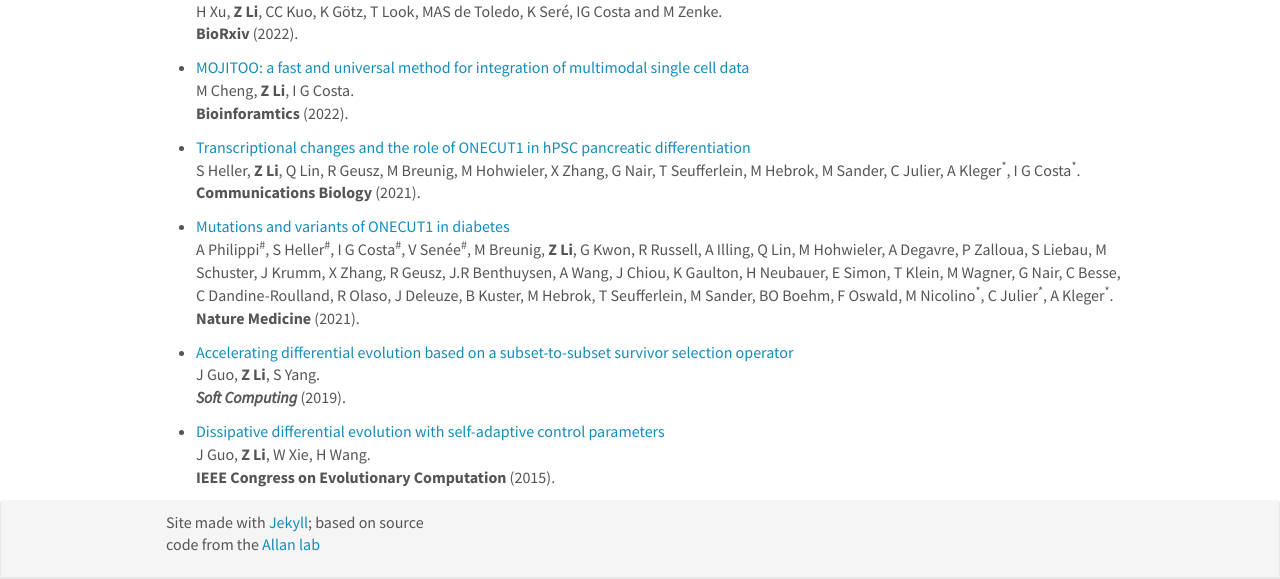
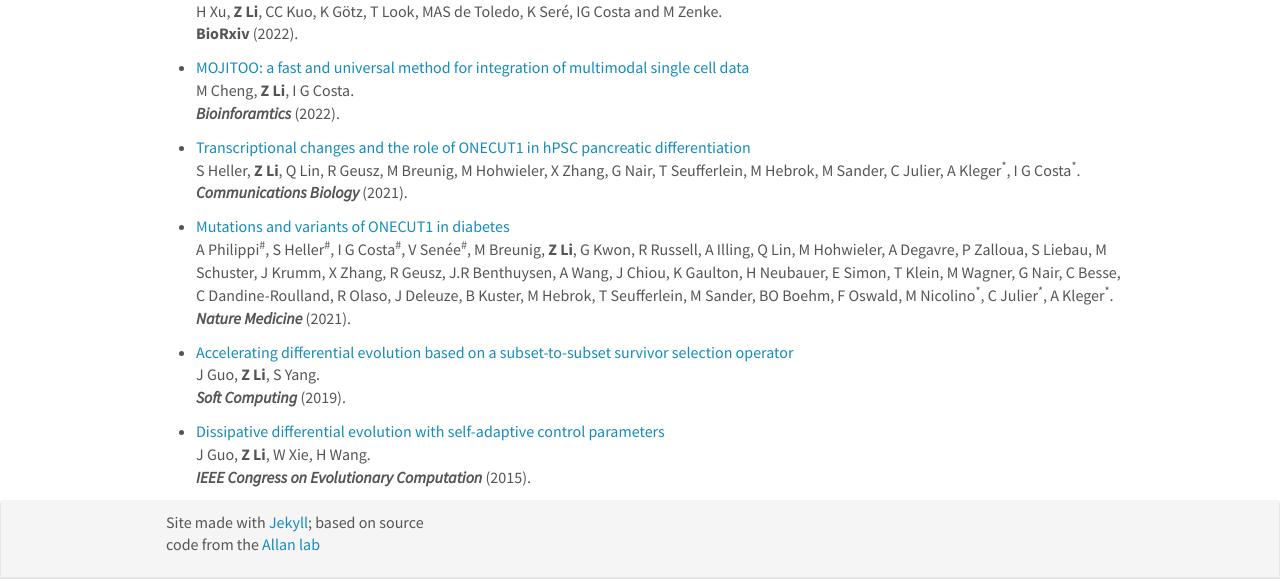
Before and after one commit to lzj1769/lzj1769.github.io, a Jekyll site: the page built from _pages/publications.md, in a window 1280 px wide and 900 px high, scrolled down 502 px. Shown: the part 297-876 px from the top of the window. Built offline with Jekyll 4.4.1, drawn with Linux system fonts in a browser that asks for light colours; nearby versions of some CDN libraries.

Commit message:
update pub

```diff
--- a/_pages/publications.md
+++ b/_pages/publications.md
@@ -40,15 +40,15 @@ H Xu, **Z Li**, CC Kuo, K Götz, T Look, MAS de Toledo, K Seré, IG Costa and M
 
 * [MOJITOO: a fast and universal method for integration of multimodal single cell data](https://academic.oup.com/bioinformatics/article/38/Supplement_1/i282/6617520)\
 M Cheng, **Z Li**, I G Costa.\
-**Bioinforamtics** (2022).
+**_Bioinforamtics_** (2022).
 
 * [Transcriptional changes and the role of ONECUT1 in hPSC pancreatic differentiation](https://www.nature.com/articles/s42003-021-02818-3)\
 S Heller, **Z Li**, Q Lin, R Geusz, M Breunig, M Hohwieler, X Zhang, G Nair, T Seufferlein, M Hebrok, M Sander, C Julier, A Kleger<sup>*</sup>, I G Costa<sup>\*</sup>.\
-**Communications Biology** (2021).
+**_Communications Biology_** (2021).
 
 * [Mutations and variants of ONECUT1 in diabetes](https://www.nature.com/articles/s41591-021-01502-7)\
 A Philippi<sup>\#</sup>, S Heller<sup>\#</sup>, I G Costa<sup>\#</sup>, V Senée<sup>\#</sup>, M Breunig, **Z Li**, G Kwon, R Russell, A Illing, Q Lin, M Hohwieler, A Degavre, P Zalloua, S Liebau, M Schuster, J Krumm, X Zhang, R Geusz, J.R Benthuysen, A Wang, J Chiou, K Gaulton, H Neubauer, E Simon, T Klein, M Wagner, G Nair, C Besse, C Dandine-Roulland, R Olaso, J Deleuze, B Kuster, M Hebrok, T Seufferlein, M Sander, BO Boehm, F Oswald, M Nicolino<sup>\*</sup>, C Julier<sup>\*</sup>, A Kleger<sup>\*</sup>.\
- **Nature Medicine** (2021).
+ **_Nature Medicine_** (2021).
 
 * [Accelerating differential evolution based on a subset-to-subset survivor selection operator](https://link.springer.com/article/10.1007/s00500-018-3060-x)\
 J Guo, **Z Li**, S Yang.\
@@ -56,4 +56,4 @@ J Guo, **Z Li**, S Yang.\
 
 * [Dissipative differential evolution with self-adaptive control parameters](https://ieeexplore.ieee.org/abstract/document/7257274)\
 J Guo, **Z Li**, W Xie, H Wang.\
-**IEEE Congress on Evolutionary Computation** (2015).
+**_IEEE Congress on Evolutionary Computation_** (2015).
```
